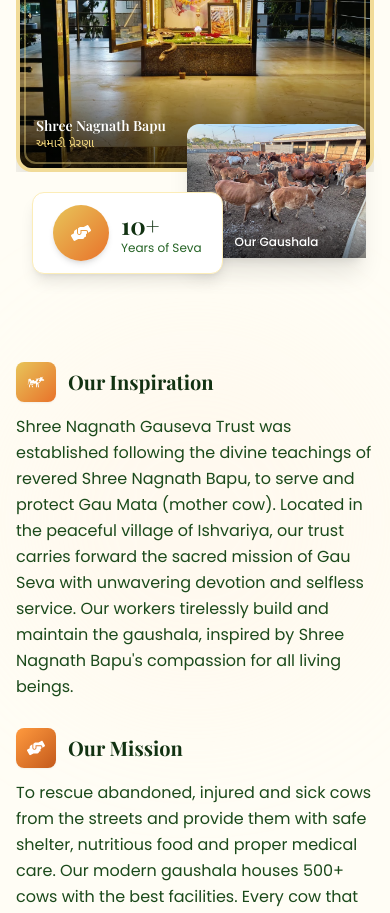
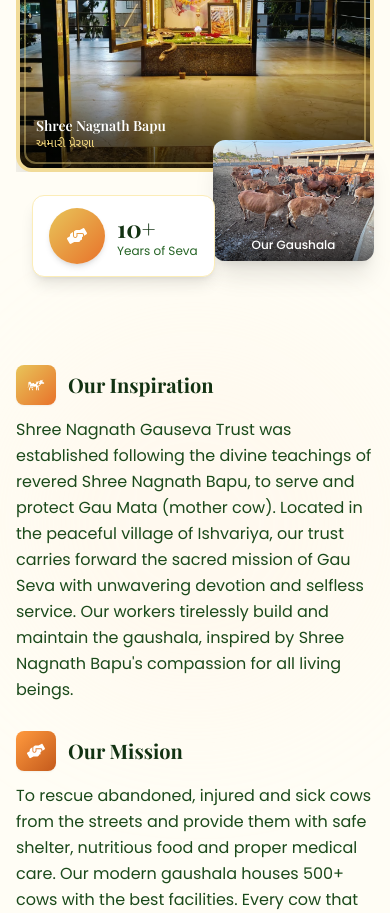
Before and after one commit to elvin0108/Nagnath-Gauseva-Client, a React (Vite) app: page / in a window 390 px wide. Shown: the part 1340-2253 px from the top of the page. Built offline with nearby package versions, Linux system fonts and the light colour scheme; no server answers; the HTML template or start-up script is replaced by a standard one.

Commit message:
z-index fixed

```diff
--- a/src/components/About.jsx
+++ b/src/components/About.jsx
@@ -111,9 +111,9 @@ const About = () => {
             {/* Smaller Gaushala Image - overlapping */}
             <motion.div
               variants={itemVariants}
-              className="relative z-20 -mt-12 ml-auto mr-2 sm:mr-4 md:mr-0 md:-mt-20 md:ml-auto w-[50%] md:w-[50%]"
+              className="relative z-20 -mt-8 sm:-mt-12 ml-auto mr-0 md:-mt-20 md:ml-auto w-[45%] md:w-[50%]"
             >
-              <div className="rounded-xl overflow-hidden shadow-xl border-3 border-white">
+              <div className="relative rounded-xl overflow-hidden shadow-xl border-3 border-white">
                 <img
                   src="/images/IMG-20260920-WA0040.jpg"
                   alt="Our Gaushala - Large herd of rescued cows"
@@ -130,7 +130,7 @@ const About = () => {
             <motion.div
               variants={itemVariants}
               whileHover={{ scale: 1.05 }}
-              className="absolute -bottom-4 left-4 md:left-0 z-30 bg-white rounded-xl shadow-lg px-5 py-3 flex items-center gap-3 border border-gold-200"
+              className="absolute -bottom-4 left-4 md:left-0 z-30 bg-white rounded-xl shadow-lg px-4 sm:px-5 py-3 flex items-center gap-3 border border-gold-200 max-w-[55%] md:max-w-none"
             >
               <div className="w-14 h-14 rounded-full bg-gradient-to-br from-gold-400 to-saffron-500 flex items-center justify-center text-white text-xl shadow-md">
                 <FaHandsHelping />
```
